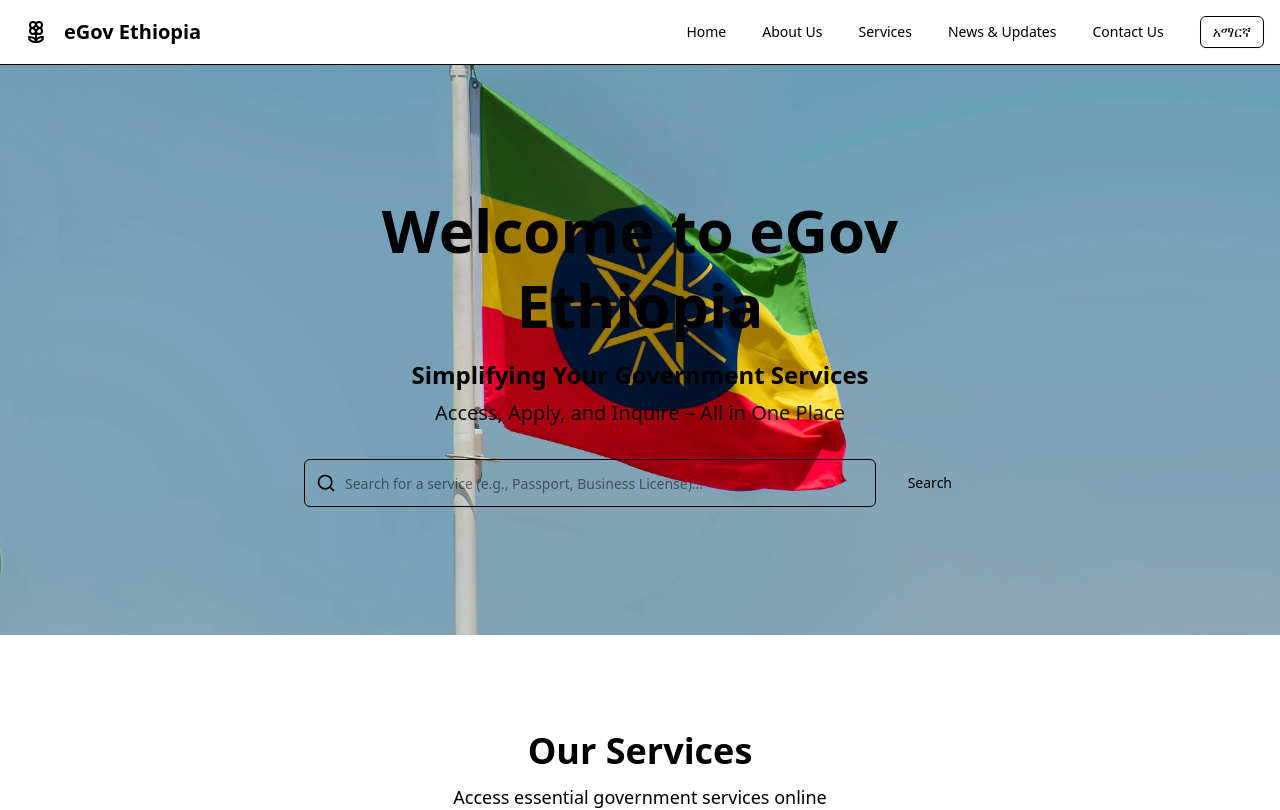
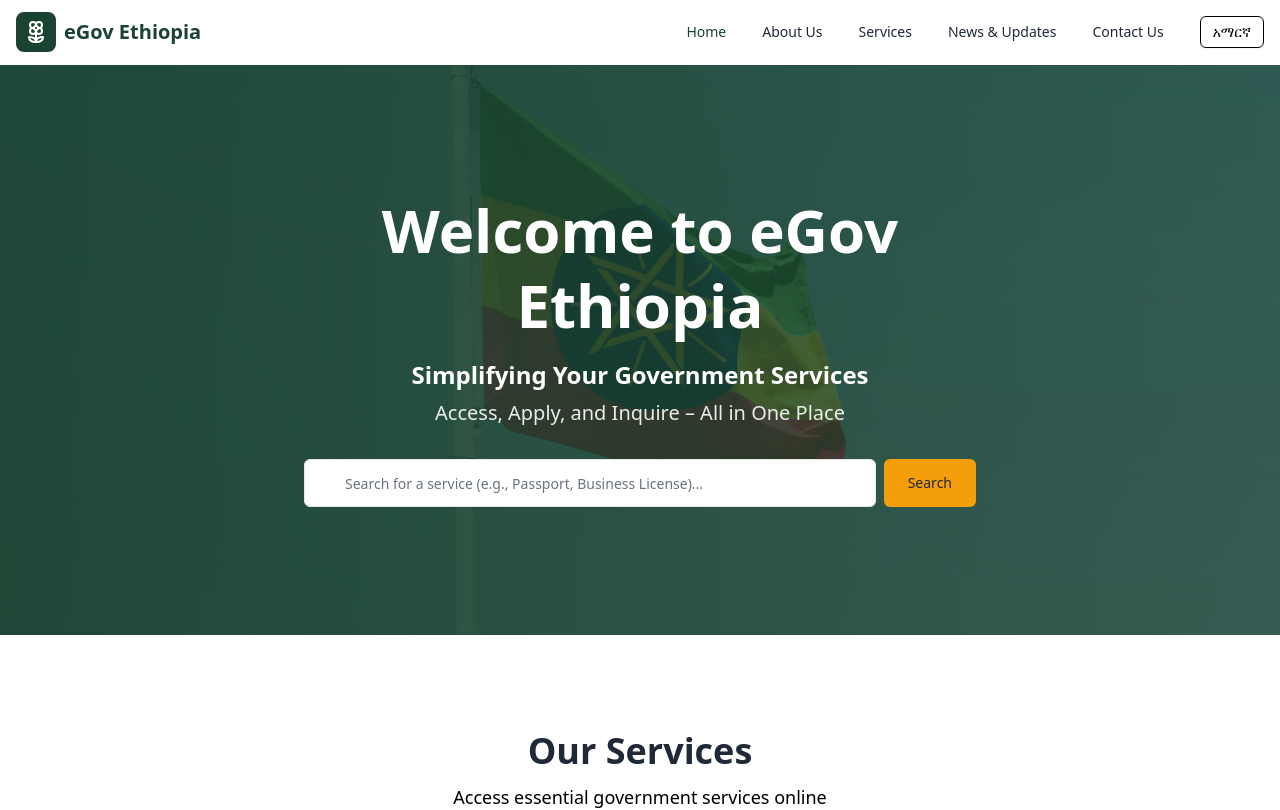
Before and after one commit to Biniyamgirma/simple-landing-page, a React (Vite) app: page / in a window 1280 px wide. Shown: the top 810 px of the page. Built offline with nearby package versions, Linux system fonts and the light colour scheme.

Commit message:
added cool colors

```diff
--- a/src/components/Header.tsx
+++ b/src/components/Header.tsx
@@ -21,7 +21,7 @@ export const Header = () => {
   ];
 
   return (
-    <header className="sticky top-0 z-50 w-full border-b bg-background/95 backdrop-blur supports-[backdrop-filter]:bg-background/60">
+    <header className="sticky top-0 z-50 w-full border-b bg-background/95 backdrop-blur supports-[backdrop-filter]:bg-background/60 border-white/10">
       <div className="container mx-auto px-4">
         <div className="flex h-16 items-center justify-between">
           {/* Logo */}
--- a/src/index.css
+++ b/src/index.css
@@ -1,29 +1,171 @@
 @import "tailwindcss";
 @import "tw-animate-css";
 
+
 @theme {
-  --background: #ffffff;
-    --foreground: #1f2937;
+  --color-background: #ffffff;
+  --color-foreground: #1f2937;
 
-    --card: #ffffff;
-    --card-foreground: #1f2937;
+  --color-primary: #1a4331;
+  --color-primary-foreground: #ffffff;
+
+  --color-secondary: #f59e0b;
+  --color-secondary-foreground: #1f2937;
+
+  --color-accent: #1d4ed8;
+  --color-accent-foreground: #ffffff;
+  --color-card: #ffffff;
+  --color-card-foreground: #1f2937;
+
+  --color-muted: #f3f4f6;
+  --color-muted-foreground: #6b7280;
+  --color-destructive: #dc2626;
+  --color-destructive-foreground: #ffffff;
+  --color-border: #e5e7eb;
+  --color-input: #e5e7eb;
+  --color-ring: #1a4331;
+  --color-popover: #ffffff;
+  --color-popover-foreground: #1f2937;
+  --color-tooltip: #ffffff;
+  --color-tooltip-foreground: #1f2937;
+  --radius: 0.75rem;
+  --card-shadow: 0 1px 3px 0 rgba(31, 41, 55, 0.1);
+  --card-shadow-hover: 0 10px 30px -5px rgba(26, 67, 49, 0.2);
+  --transition-smooth: all 0.3s cubic-bezier(0.4, 0, 0.2, 1);
+  --color-sidebar-background: #fafafa;
+  --color-sidebar-foreground: #374151;
+  --color-sidebar-primary: #18181b;
+  --color-sidebar-primary-foreground: #fafafa;
+  --color-sidebar-accent: #f4f4f5;
+  --color-sidebar-accent-foreground: #18181b;
+  --color-sidebar-border: #e5e7eb;
+  --colorsidebar-ring: #3b82f6;
+
+}
+
+@layer utilities {
+  .bg-background {
+    background-color: var(--color-background);
+  }
+  .text-foreground {
+    color: var(--color-foreground);
+  }
+  .bg-card {
+    background-color: var(--color-card);
+  }
+  .text-card-foreground {
+    color: var(--color-card-foreground);
+  }
+  .bg-popover {
+    background-color: var(--color-popover);
+  }
+  .text-popover-foreground {
+    color: var(--color-popover-foreground);
+  }
+  .bg-primary {
+    background-color: var(--color-primary);
+  }
+  .text-primary-foreground {
+    color: var(--color-primary-foreground);
+  }
+  .bg-secondary {
+    background-color: var(--color-secondary);
+  }
+  .text-secondary-foreground {
+    color: var(--color-secondary-foreground);
+  }
+  .bg-accent {
+    background-color: var(--color-accent);
+  }
+  .text-accent-foreground {
+    color: var(--color-accent-foreground);
+  }
+  .bg-destructive {
+    background-color: var(--color-destructive);
+  }
+  .text-destructive-foreground {
+    color: var(--color-destructive-foreground);
+  }
+  .border-border {
+    border-color: var(--color-border);
+  }
+  .ring-ring {
+    border-color: var(--color-ring);
+  }
+  .bg-input {
+    background-color: var(--color-input);
+  }
+  .rounded-radius {
+    border-radius: var(--radius);
+  }
+  .shadow-card {
+    box-shadow: var(--card-shadow);
+  }
+  .hover\:shadow-card-hover:hover {
+    box-shadow: var(--card-shadow-hover);
+  }
+  .transition-smooth {
+    transition: var(--transition-smooth);
+  }
+  .bg-sidebar-background {
+    background-color: var(--sidebar-background);
+  }
+  .text-sidebar-foreground {
+    color: var(--sidebar-foreground);
+  }
+  .bg-sidebar-primary {
+    background-color: var(--sidebar-primary);
+  }
+  .text-sidebar-primary-foreground {
+    color: var(--sidebar-primary-foreground);
+  }
+  .bg-sidebar-accent {
+    background-color: var(--sidebar-accent);
+  }
+  .text-sidebar-accent-foreground {
+    color: var(--sidebar-accent-foreground);
+  }
+  .border-sidebar-border {
+    border-color: var(--sidebar-border);
+  }
+  .bg-muted {
+    background-color: var(--muted);
+  }
+  .text-muted-foreground {
+    color: var(--muted-foreground);
+  }
+  .ring-sidebar-ring {
+    border-color: var(--sidebar-ring);
+  }
+  .muted {
+    opacity: 0.6;
+    color:var(--color-text-muted-foreground);
+  }
+}
+
+/* @theme {
+  --color-background: #ffffff;
+  --color-foreground: #1f2937;
+
+    --color-card: #ffffff;
+    --color-card-foreground: #1f2937;
 
     --popover: #ffffff;
-    --popover-foreground: #1f2937;
+    --popover-foreground: #1f2937; */
 
     /* Ethiopian Green - Primary */
-    --primary: #1a4331;
-    --primary-foreground: #ffffff;
+    /* --primary: #1a4331;
+    --primary-foreground: #ffffff; */
 
     /* Ethiopian Yellow - Secondary */
-    --secondary: #f59e0b;
-    --secondary-foreground: #1f2937;
+    /* --secondary: #f59e0b;
+    --secondary-foreground: #1f2937; */
 
     /* Professional Blue - Accent */
-    --accent: #1d4ed8;
-    --accent-foreground: #ffffff;
+    /* --accent: #1d4ed8;
+    --accent-foreground: #ffffff; */
 
-    --muted: #f3f4f6;
+    /* --muted: #f3f4f6;
     --muted-foreground: #6b7280;
 
     --destructive: #dc2626;
@@ -33,10 +175,10 @@
     --input: #e5e7eb;
     --ring: #1a4331;
 
-    --radius: 0.75rem;
+    --radius: 0.75rem; */
 
     /* Custom tokens */
-    --hero-gradient: linear-gradient(135deg, rgba(26, 67, 49, 0.95), rgba(31, 81, 59, 0.85));
+    /* --hero-gradient: linear-gradient(135deg, rgba(26, 67, 49, 0.95), rgba(31, 81, 59, 0.85));
     --card-shadow: 0 1px 3px 0 rgba(31, 41, 55, 0.1);
     --card-shadow-hover: 0 10px 30px -5px rgba(26, 67, 49, 0.2);
     --transition-smooth: all 0.3s cubic-bezier(0.4, 0, 0.2, 1);
@@ -48,9 +190,10 @@
     --sidebar-accent: #f4f4f5;
     --sidebar-accent-foreground: #18181b;
     --sidebar-border: #e5e7eb;
-    --sidebar-ring: #3b82f6;
-}
-.dark {
+    --sidebar-ring: #3b82f6; */
+/* } */
+
+/* .dark {
     --background: #151a21;
     --foreground: #fafafa;
 
@@ -88,3 +231,5 @@
     --sidebar-border: #27272a;
     --sidebar-ring: #3b82f6;
   }
+
+   */
```
